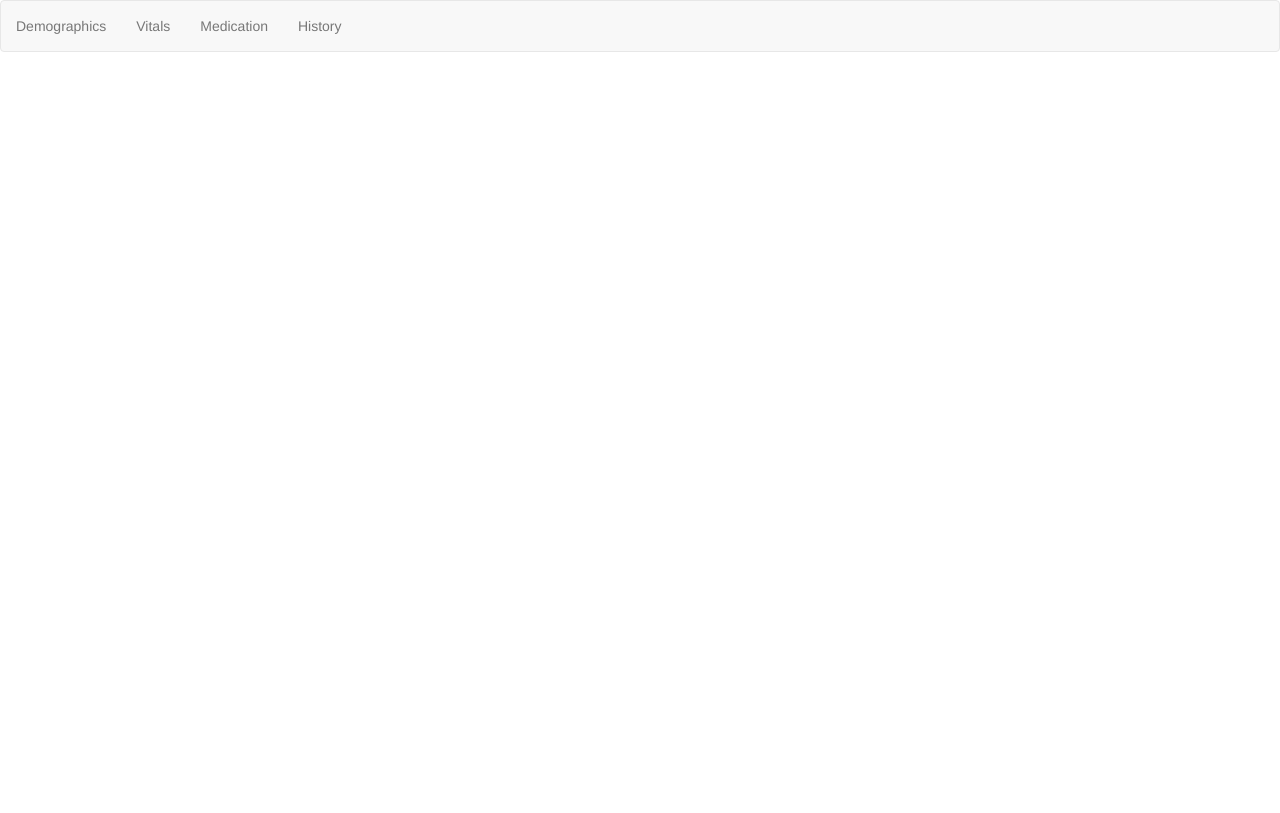
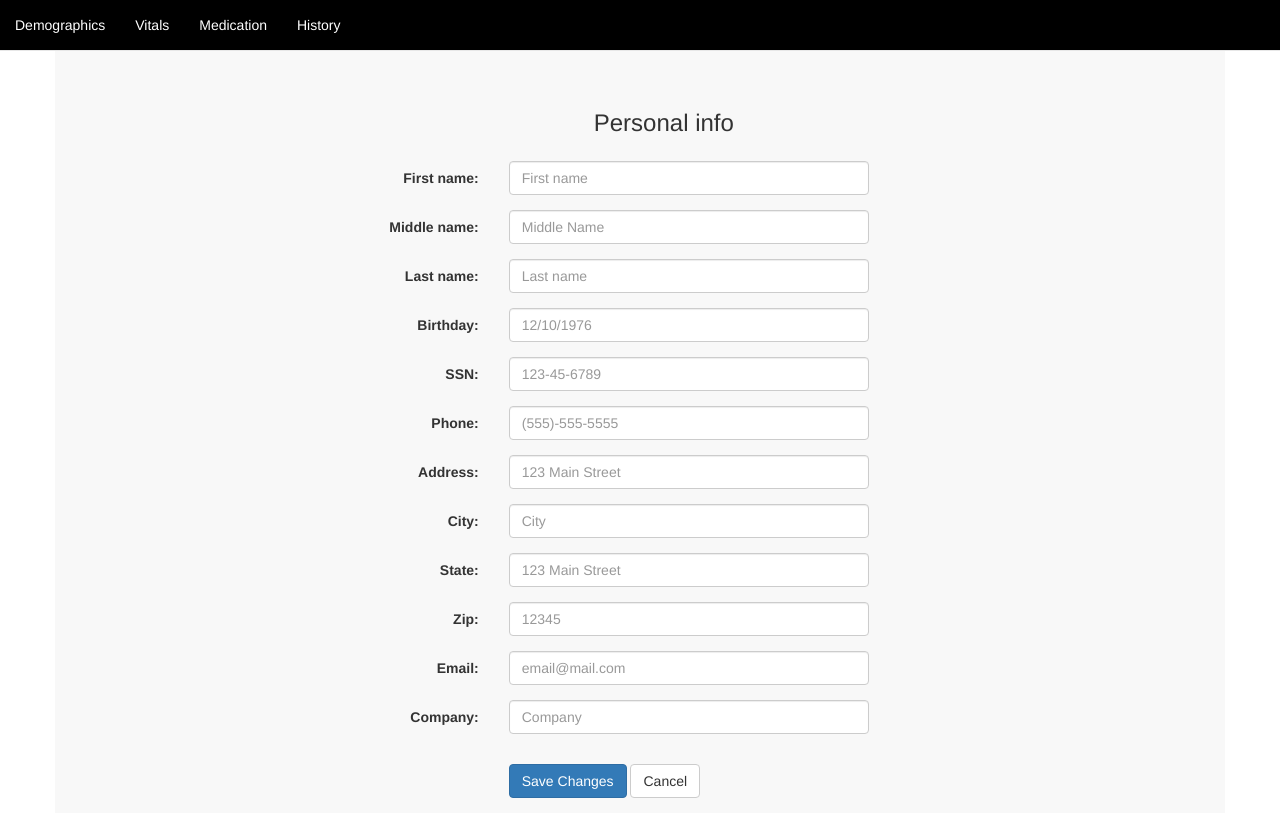
Before and after one commit to royschuyler/dr-app, a plain HTML site: page demographics.html in a window 1280 px wide. Drawn offline with nearby package versions, Linux system fonts and the light colour scheme.

Commit message:
made demographics object onclick

```diff
--- a/demographics.html
+++ b/demographics.html
@@ -7,7 +7,7 @@
   <link rel="stylesheet" href="https://maxcdn.bootstrapcdn.com/bootstrap/3.3.6/css/bootstrap.min.css" type="text/css">
   </head>
   <body>
-    <nav class="navbar navbar-default">
+    <nav class="navbar navbar-default navbar-fixed-top">
       <ul class="nav navbar-nav">
         <li><a href="demographics">Demographics</a></li>
         <li><a href="vitals">Vitals</a></li>
@@ -17,8 +17,97 @@
     </nav>
 <! -------------------------------------------------CONTENT---------------------------------------------------->
 
-
-
+    <div class="container">
+      <div class="row">
+          <div class="col-md-6 col-md-offset-3 personal-info">
+            <h3 class="col-md-offset-5 form-label">Personal info</h3>
+            <form class="form-horizontal" role="form">
+              <div class="form-group">
+                <label class="col-lg-3 control-label">First name:</label>
+                <div class="col-lg-8">
+                  <input class="form-control fName" type="text" placeholder="First name">
+                </div>
+              </div>
+              <div class="form-group">
+                <label class="col-lg-3 control-label">Middle name:</label>
+                <div class="col-lg-8">
+                  <input class="form-control mName" type="text" placeholder="Middle Name">
+                </div>
+              </div>
+              <div class="form-group">
+                <label class="col-lg-3 control-label">Last name:</label>
+                <div class="col-lg-8">
+                  <input class="form-control lName" type="text" placeholder="Last name">
+                </div>
+              </div>
+              <div class="form-group">
+                <label class="col-lg-3 control-label">Birthday:</label>
+                <div class="col-lg-8">
+                  <input class="form-control dob" type="text" placeholder="12/10/1976">
+                </div>
+              </div>
+              <div class="form-group">
+                <label class="col-lg-3 control-label">SSN:</label>
+                <div class="col-lg-8">
+                  <input class="form-control ssn" type="text" placeholder="123-45-6789">
+                </div>
+              </div>
+              <div class="form-group">
+                <label class="col-lg-3 control-label">Phone:</label>
+                <div class="col-lg-8">
+                  <input class="form-control phone" type="text" placeholder="(555)-555-5555">
+                </div>
+              </div>
+              <div class="form-group">
+                <label class="col-lg-3 control-label">Address:</label>
+                <div class="col-lg-8">
+                  <input class="form-control address" type="text" placeholder="123 Main Street">
+                </div>
+              </div>
+              <div class="form-group">
+                <label class="col-lg-3 control-label">City:</label>
+                <div class="col-lg-8">
+                  <input class="form-control city" type="text" placeholder="City">
+                </div>
+              </div>
+              <div class="form-group">
+                <label class="col-lg-3 control-label">State:</label>
+                <div class="col-lg-8">
+                  <input class="form-control state" type="text" placeholder="123 Main Street">
+                </div>
+              </div>
+              <div class="form-group">
+                <label class="col-lg-3 control-label">Zip:</label>
+                <div class="col-lg-8">
+                  <input class="form-control zip" type="text" placeholder="12345">
+                </div>
+              </div>
+              <div class="form-group">
+                <label class="col-lg-3 control-label">Email:</label>
+                <div class="col-lg-8">
+                  <input class="form-control email" type="text" placeholder="email@mail.com">
+                </div>
+              </div>
+              <div class="form-group">
+                <label class="col-lg-3 control-label">Company:</label>
+                <div class="col-lg-8">
+                  <input class="form-control company" type="text" placeholder="Company">
+                </div>
+              </div>
+              <div class="form-group">
+              </div>
+              <div class="form-group">
+                <label class="col-md-3 control-label"></label>
+                <div class="col-md-8">
+                  <input type="button" class="btn btn-primary submitBtn" value="Save Changes">
+                  <span></span>
+                  <input type="reset" class="btn btn-default" value="Cancel">
+                </div>
+              </div>
+            </form>
+          </div>
+      </div>
+    </div>
 
 
 
@@ -34,5 +123,6 @@
 
 <! -------------------------------------------------CONTENT---------------------------------------------------->
   <script src="//ajax.googleapis.com/ajax/libs/jquery/1.7.2/jquery.min.js" type="text/javascript"></script>
+  <script src="script.js" type="text/javascript"></script>
   </body>
 </html>
--- a/main.css
+++ b/main.css
@@ -0,0 +1,16 @@
+.form-label {
+  margin-bottom: 25px;
+  margin-top: 110px;
+}
+
+.container {
+  background-color: #F8F8F8 ;
+}
+
+.navbar {
+  background-color: black !important;
+}
+
+a {
+  color: white !important;
+}
--- a/script.js
+++ b/script.js
@@ -0,0 +1,35 @@
+var btn = $('.submitBtn');
+
+btn.on('click', function() {
+
+  var fName = $('.fName').val();
+  var mName = $('.mName').val();
+  var lName = $('.logName').val();
+  var dob = $('.dob').val();
+  var ssn = $('.ssn').val();
+  var address = $('.address').val();
+  var city = $('.city').val();
+  var state = $('.state').val();
+  var zip = $('.zip').val();
+  var email = $('.email').val();
+  var company = $('.company').val();
+
+
+  var obj = {
+              fName: fName,
+              mName: mName,
+              lName: lName,
+              dob: dob,
+              ssn: ssn,
+              address: address,
+              city: city,
+              state: state,
+              zip: zip,
+              email: email,
+              company: company
+            };
+
+
+  console.log(obj);
+
+});
```
Also changed, not shown: index.html (+1 -0 lines), medication.html (+1 -0 lines), vitals.html (+1 -0 lines).
